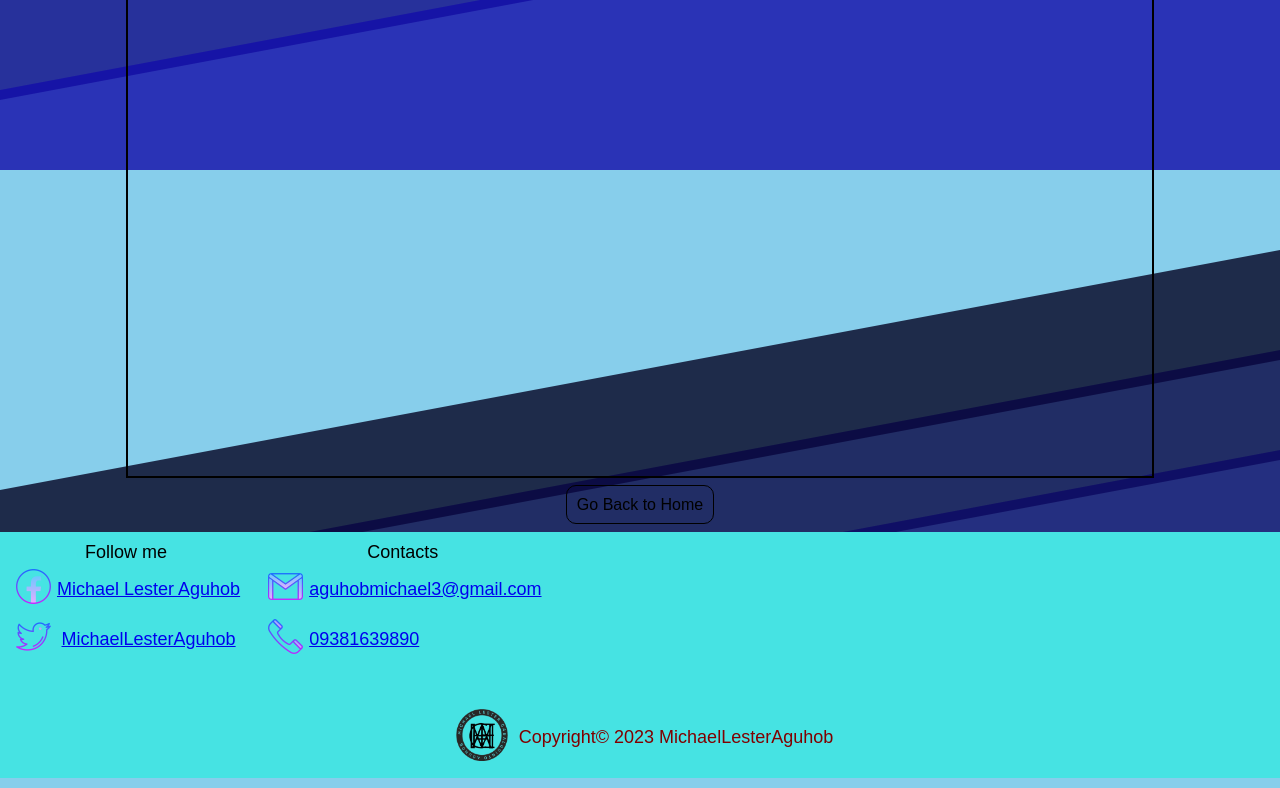
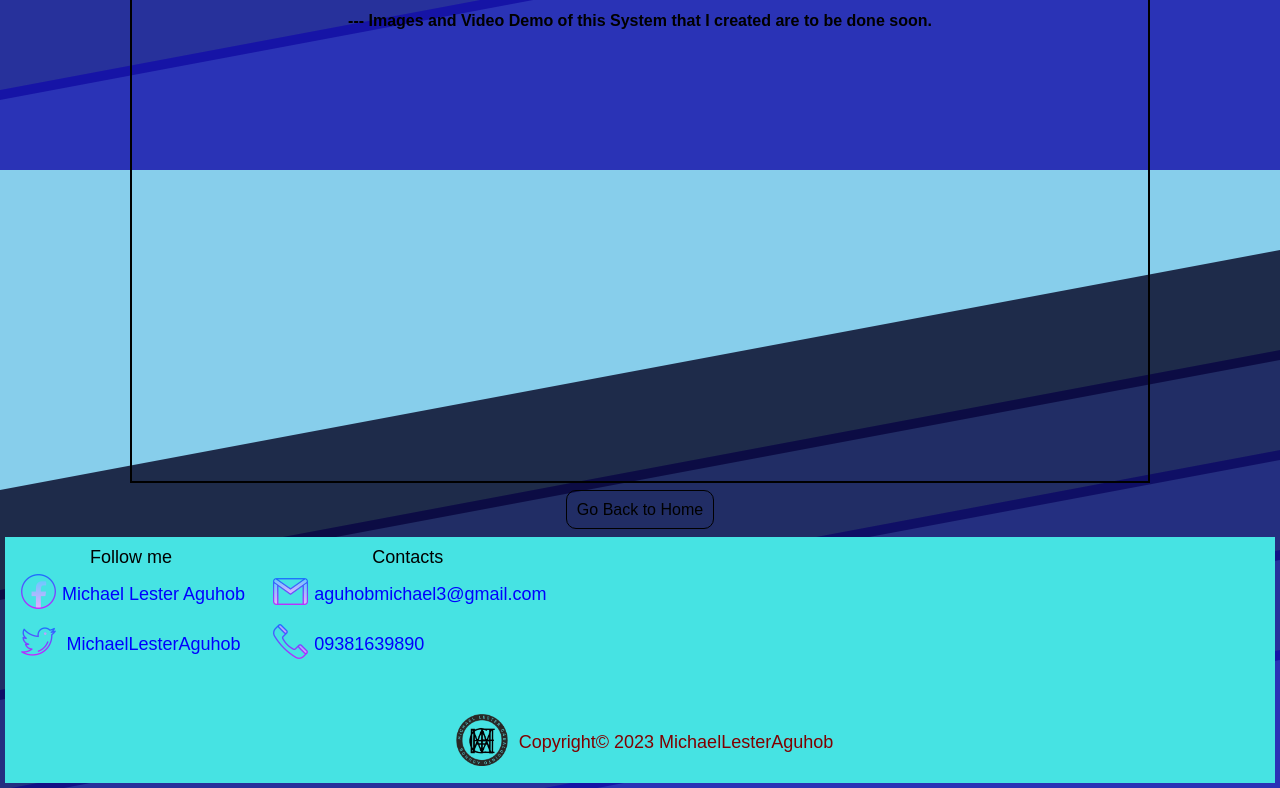
Before and after one commit to MichaelLesterAguhob/MyWebsite, a plain HTML site: page myWork.html in a window 1280 px wide. Shown: the part 1430-2218 px from the top of the page. Drawn offline with Linux system fonts and the light colour scheme.

```diff
--- a/myWork.css
+++ b/myWork.css
@@ -11,6 +11,8 @@
     background-color:skyblue;
     font-family: Arial, Helvetica, sans-serif;
     text-align: center;
+    align-items: center;
+    padding: 5px;
 }
 
 .recentW{
@@ -59,7 +61,7 @@
 
 .home:hover{
     cursor: pointer;
-    background-color: green;
+    background-color: lightgreen;
 }
 
 /*==============Code for my FOOTER==================*/
@@ -99,3 +101,7 @@
 .logo{
     width: 75%;
 }
+a{
+    text-decoration: none;
+    color: blue;
+}
```
